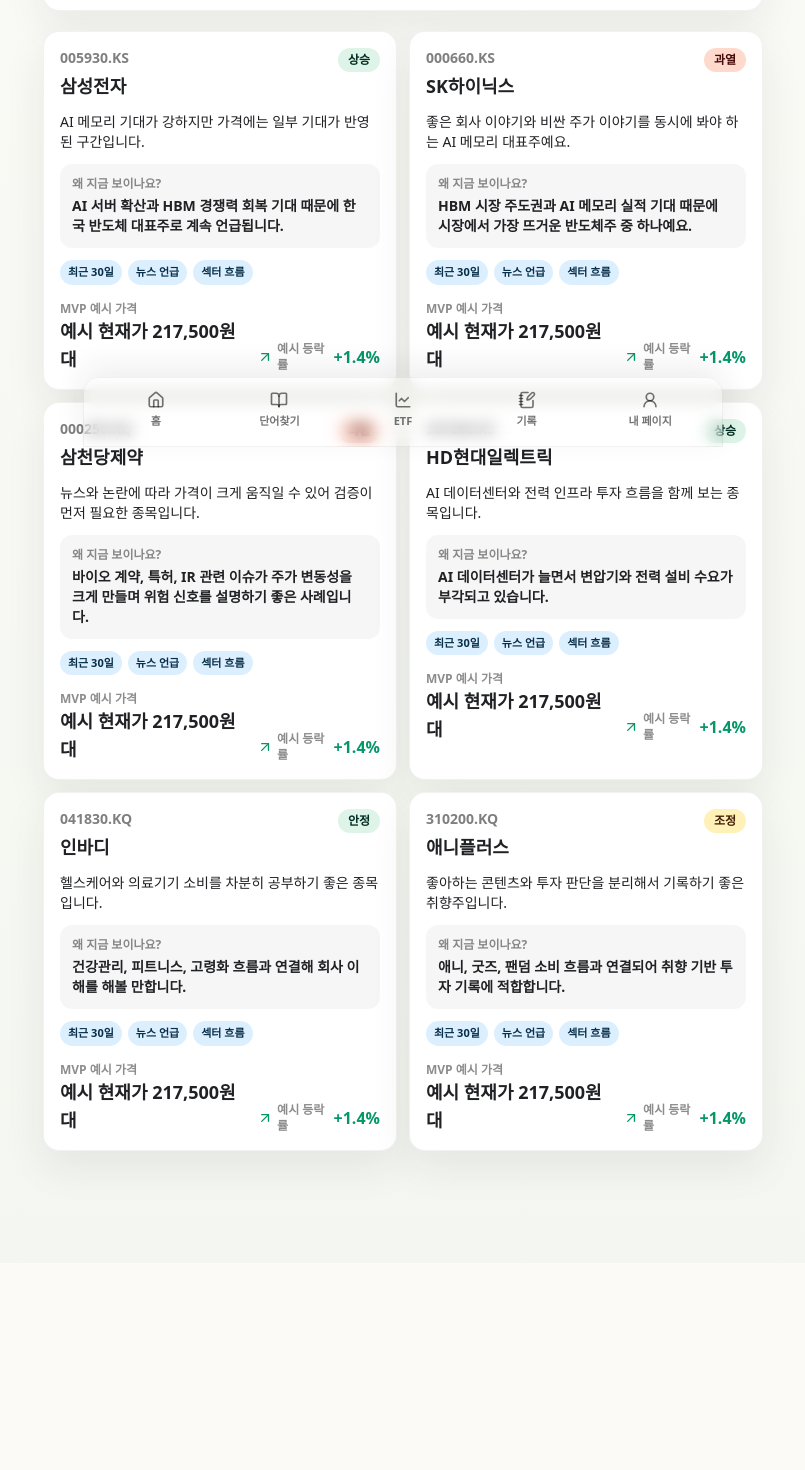
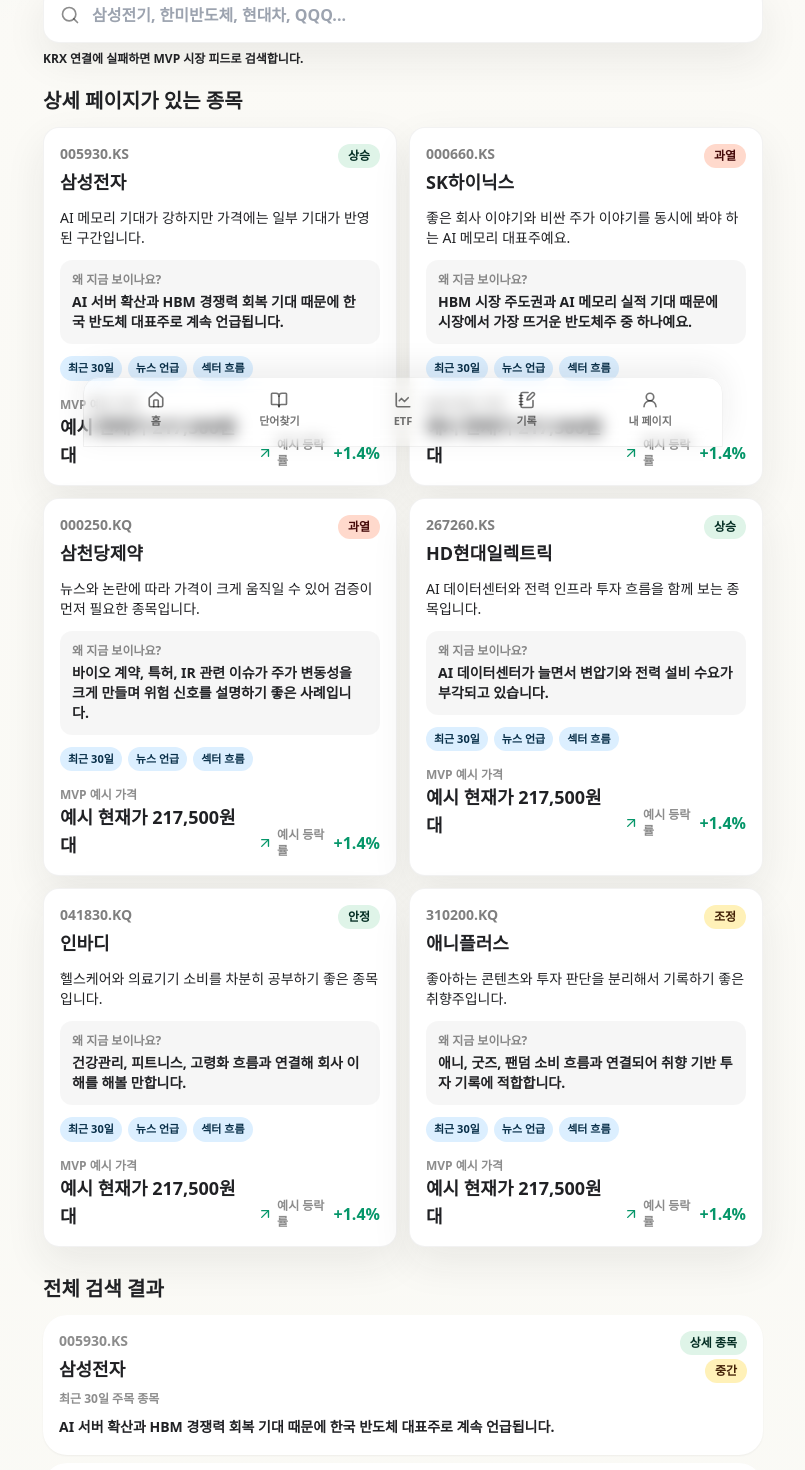
Before and after one commit to HONGNAMF/stock-sense-note, a Next.js app: page /search in a window 1280 px wide. Shown: the part 353-1823 px from the top of the page, without its empty margins (237-1042 px from the left). Before the commit the page ends 1616 px from the top, so only its background shows below. Built offline with nearby package versions, Linux system fonts and the light colour scheme; no server answers.

Commit message:
Add browse mode and KRX stock search

```diff
--- /dev/null
+++ b/src/app/api/krx/stocks/route.ts
@@ -0,0 +1,119 @@
+import { NextResponse } from "next/server";
+
+export type KrxStockRow = {
+  code: string;
+  name: string;
+  shortName: string;
+  market: string;
+  securityType: string;
+};
+
+const KRX_OTP_URL = "https://data.krx.co.kr/comm/fileDn/GenerateOTP/generate.cmd";
+const KRX_DOWNLOAD_URL = "https://data.krx.co.kr/comm/fileDn/download_csv/download.cmd";
+
+function parseCsvLine(line: string) {
+  const values: string[] = [];
+  let current = "";
+  let quoted = false;
+
+  for (let index = 0; index < line.length; index += 1) {
+    const char = line[index];
+    const next = line[index + 1];
+    if (char === '"' && quoted && next === '"') {
+      current += '"';
+      index += 1;
+      continue;
+    }
+    if (char === '"') {
+      quoted = !quoted;
+      continue;
+    }
+    if (char === "," && !quoted) {
+      values.push(current.trim());
+      current = "";
+      continue;
+    }
+    current += char;
+  }
+  values.push(current.trim());
+  return values;
+}
+
+function parseKrxCsv(csv: string): KrxStockRow[] {
+  const lines = csv.split(/\r?\n/).filter(Boolean);
+  const headers = parseCsvLine(lines[0] ?? "");
+  const indexOf = (name: string) => headers.findIndex((header) => header.includes(name));
+  const codeIndex = indexOf("단축코드");
+  const nameIndex = indexOf("한글 종목명");
+  const shortNameIndex = indexOf("한글 종목약명");
+  const marketIndex = indexOf("시장구분");
+  const securityIndex = indexOf("증권구분");
+
+  return lines.slice(1).map((line) => {
+    const cols = parseCsvLine(line);
+    return {
+      code: cols[codeIndex] ?? "",
+      name: cols[nameIndex] ?? cols[shortNameIndex] ?? "",
+      shortName: cols[shortNameIndex] ?? cols[nameIndex] ?? "",
+      market: cols[marketIndex] ?? "KRX",
+      securityType: cols[securityIndex] ?? "주식"
+    };
+  }).filter((row) => row.code && row.name);
+}
+
+export async function GET() {
+  try {
+    const form = new URLSearchParams({
+      locale: "ko_KR",
+      mktId: "ALL",
+      share: "1",
+      csvxls_isNo: "false",
+      name: "fileDown",
+      url: "dbms/MDC/STAT/standard/MDCSTAT01901"
+    });
+
+    const otpResponse = await fetch(KRX_OTP_URL, {
+      method: "POST",
+      headers: {
+        "Content-Type": "application/x-www-form-urlencoded; charset=UTF-8",
+        Referer: "https://data.krx.co.kr/contents/MDC/MDI/mdiLoader/index.cmd?menuId=MDC0201020101",
+        "User-Agent": "Mozilla/5.0"
+      },
+      body: form,
+      cache: "no-store"
+    });
+
+    if (!otpResponse.ok) throw new Error(`KRX OTP failed: ${otpResponse.status}`);
+    const code = await otpResponse.text();
+
+    const csvResponse = await fetch(KRX_DOWNLOAD_URL, {
+      method: "POST",
+      headers: {
+        "Content-Type": "application/x-www-form-urlencoded; charset=UTF-8",
+        Referer: "https://data.krx.co.kr/",
+        "User-Agent": "Mozilla/5.0"
+      },
+      body: new URLSearchParams({ code }),
+      cache: "no-store"
+    });
+
+    if (!csvResponse.ok) throw new Error(`KRX CSV failed: ${csvResponse.status}`);
+    const buffer = await csvResponse.arrayBuffer();
+    const csv = new TextDecoder("euc-kr").decode(buffer);
+
+    return NextResponse.json({
+      source: "KRX",
+      fetchedAt: new Date().toISOString(),
+      stocks: parseKrxCsv(csv)
+    });
+  } catch (error) {
+    return NextResponse.json(
+      {
+        source: "KRX",
+        stocks: [],
+        message: error instanceof Error ? error.message : "KRX fetch failed"
+      },
+      { status: 200 }
+    );
+  }
+}
--- a/src/app/search/page.tsx
+++ b/src/app/search/page.tsx
@@ -1,15 +1,107 @@
 "use client";
 
-import { useMemo, useState } from "react";
+import { useEffect, useMemo, useState } from "react";
 import Link from "next/link";
 import { Search } from "lucide-react";
 import { AppShell } from "@/components/AppShell";
+import { Badge } from "@/components/Badge";
 import { StockCard } from "@/components/StockCard";
+import { etfs } from "@/lib/etf-data";
 import { stocks } from "@/lib/mock-data";
+import { popularStocks } from "@/lib/popular-stocks";
+
+type SearchRow = {
+  key: string;
+  name: string;
+  ticker: string;
+  kind: "상세 종목" | "KRX" | "시장 피드" | "ETF";
+  sector: string;
+  reason: string;
+  href?: string;
+  risk?: "낮음" | "중간" | "높음";
+};
 
 export default function SearchPage() {
   const [query, setQuery] = useState("");
-  const result = useMemo(() => {
+  const [krxStocks, setKrxStocks] = useState<Array<{ code: string; name: string; shortName: string; market: string; securityType: string }>>([]);
+  const [krxLoading, setKrxLoading] = useState(true);
+
+  useEffect(() => {
+    let alive = true;
+    fetch("/api/krx/stocks", { cache: "no-store" })
+      .then((response) => response.json())
+      .then((data) => {
+        if (!alive) return;
+        setKrxStocks(Array.isArray(data.stocks) ? data.stocks : []);
+      })
+      .catch(() => {
+        if (alive) setKrxStocks([]);
+      })
+      .finally(() => {
+        if (alive) setKrxLoading(false);
+      });
+    return () => {
+      alive = false;
+    };
+  }, []);
+
+  const rows = useMemo<SearchRow[]>(() => {
+    const detailed = stocks.map((stock) => ({
+      key: `stock-${stock.ticker}`,
+      name: stock.name,
+      ticker: stock.ticker,
+      kind: "상세 종목" as const,
+      sector: stock.category,
+      reason: stock.whyNow,
+      href: `/stocks/${encodeURIComponent(stock.ticker)}`,
+      risk: stock.status === "과열" ? "높음" as const : "중간" as const
+    }));
+
+    const feed = popularStocks
+      .filter((item) => !stocks.some((stock) => stock.ticker === item.ticker) && !krxStocks.some((stock) => `${stock.code}.KS` === item.ticker || `${stock.code}.KQ` === item.ticker || stock.code === item.ticker))
+      .map((item) => ({
+        key: `feed-${item.ticker}`,
+        name: item.name,
+        ticker: item.ticker,
+        kind: "시장 피드" as const,
+        sector: item.sector,
+        reason: item.reason,
+        risk: item.risk
+      }));
+
+    const krxRows = krxStocks
+      .filter((item) => !stocks.some((stock) => stock.ticker.startsWith(item.code)))
+      .map((item) => ({
+        key: `krx-${item.code}`,
+        name: item.shortName || item.name,
+        ticker: item.code,
+        kind: "KRX" as const,
+        sector: `${item.market} · ${item.securityType}`,
+        reason: "KRX 전종목 기본정보에서 불러온 한국 상장 종목입니다. 상세 해석은 실제 종목 API 연결 후 확장됩니다.",
+        risk: "중간" as const
+      }));
+
+    const etfRows = etfs.map((etf) => ({
+      key: `etf-${etf.symbol}`,
+      name: etf.name,
+      ticker: etf.symbol,
+      kind: "ETF" as const,
+      sector: etf.character,
+      reason: etf.oneLine,
+      href: `/etfs/${encodeURIComponent(etf.symbol)}`,
+      risk: etf.risk
+    }));
+
+    const merged = [...detailed, ...krxRows, ...feed, ...etfRows];
+    const normalized = query.trim().toLowerCase();
+    if (!normalized) return merged.slice(0, 80);
+
+    return merged.filter((row) =>
+      [row.name, row.ticker, row.kind, row.sector, row.reason].some((text) => text.toLowerCase().includes(normalized))
+    );
+  }, [query, krxStocks]);
+
+  const detailedStocks = useMemo(() => {
     const normalized = query.trim().toLowerCase();
     if (!normalized) return stocks;
     return stocks.filter((stock) => [stock.name, stock.ticker, stock.category, ...stock.interests].some((item) => item.toLowerCase().includes(normalized)));
@@ -19,7 +111,10 @@
     <AppShell>
       <header>
         <p className="text-sm font-bold text-black/50">검색</p>
-        <h1 className="mt-1 text-3xl font-black text-ink">궁금한 종목을 찾아요</h1>
+        <h1 className="mt-1 text-3xl font-black text-ink">KRX 전체 종목까지 같이 찾아요</h1>
+        <p className="mt-2 text-sm font-semibold leading-6 text-black/55">
+          한국 주식은 KRX 전종목 기본정보를 요청해 검색하고, 해외주식과 ETF는 MVP 데이터와 함께 보여줍니다.
+        </p>
       </header>
 
       <Link href="/market" className="mt-5 block rounded-3xl bg-ink p-5 text-white shadow-soft">
@@ -35,14 +130,55 @@
 
       <label className="mt-5 flex h-14 items-center gap-3 rounded-2xl border border-black/5 bg-white px-4 shadow-soft">
         <Search size={20} className="text-black/45" />
-        <input value={query} onChange={(event) => setQuery(event.target.value)} placeholder="삼성전자, Spotify, 애니플러스..." className="h-full flex-1 bg-transparent font-bold outline-none" />
+        <input value={query} onChange={(event) => setQuery(event.target.value)} placeholder="삼성전기, 한미반도체, 현대차, QQQ..." className="h-full flex-1 bg-transparent font-bold outline-none" />
       </label>
+      <p className="mt-2 text-xs font-bold text-black/42">
+        {krxLoading ? "KRX 전종목을 불러오는 중입니다." : krxStocks.length ? `KRX ${krxStocks.length.toLocaleString()}개 종목 검색 가능` : "KRX 연결에 실패하면 MVP 시장 피드로 검색합니다."}
+      </p>
 
-      <div className="mt-5 grid grid-cols-1 gap-3 sm:grid-cols-2">
-        {result.map((stock) => (
-          <StockCard key={stock.ticker} stock={stock} />
-        ))}
-      </div>
+      {detailedStocks.length ? (
+        <section className="mt-5">
+          <h2 className="text-xl font-black">상세 페이지가 있는 종목</h2>
+          <div className="mt-3 grid grid-cols-1 gap-3 sm:grid-cols-2">
+            {detailedStocks.map((stock) => (
+              <StockCard key={stock.ticker} stock={stock} />
+            ))}
+          </div>
+        </section>
+      ) : null}
+
+      <section className="mt-7">
+        <h2 className="text-xl font-black">전체 검색 결과</h2>
+        <div className="mt-3 grid gap-2">
+          {rows.map((row) => {
+            const card = (
+              <article className="rounded-3xl bg-white p-4 shadow-sm">
+                <div className="flex items-start justify-between gap-3">
+                  <div>
+                    <p className="text-sm font-black text-black/45">{row.ticker}</p>
+                    <h3 className="mt-1 text-lg font-black text-ink">{row.name}</h3>
+                  </div>
+                  <div className="flex shrink-0 flex-col items-end gap-1">
+                    <Badge tone={row.kind === "ETF" ? "blue" : row.kind === "상세 종목" ? "green" : row.kind === "KRX" ? "lemon" : "gray"}>{row.kind}</Badge>
+                    {row.risk ? <Badge tone={row.risk === "높음" ? "coral" : row.risk === "중간" ? "yellow" : "green"}>{row.risk}</Badge> : null}
+                  </div>
+                </div>
+                <p className="mt-2 text-xs font-black text-black/45">{row.sector}</p>
+                <p className="mt-2 text-sm font-semibold leading-6 text-black/62">{row.reason}</p>
+                {!row.href ? <p className="mt-2 text-xs font-bold text-black/42">상세 페이지는 이후 실제 종목 API 연결 시 확장됩니다.</p> : null}
+              </article>
+            );
+
+            return row.href ? (
+              <Link key={row.key} href={row.href}>
+                {card}
+              </Link>
+            ) : (
+              <div key={row.key}>{card}</div>
+            );
+          })}
+        </div>
+      </section>
     </AppShell>
   );
 }
```
Also changed, not shown: src/app/page.tsx (+24 -7 lines).
